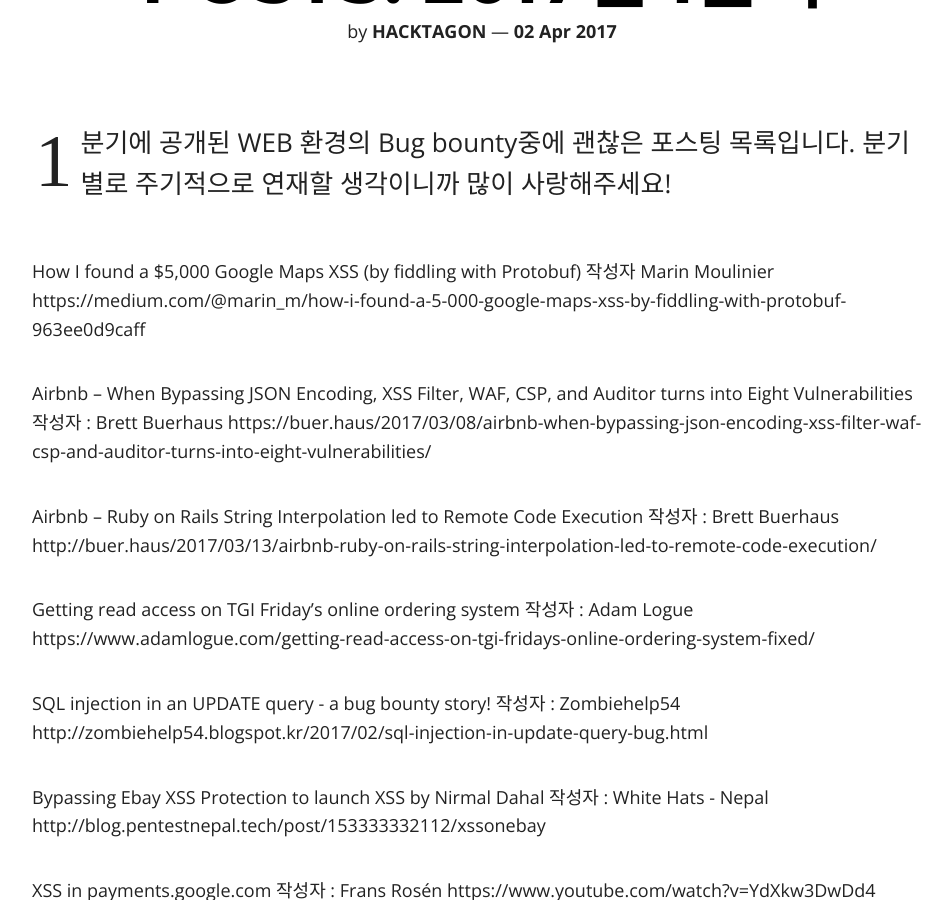
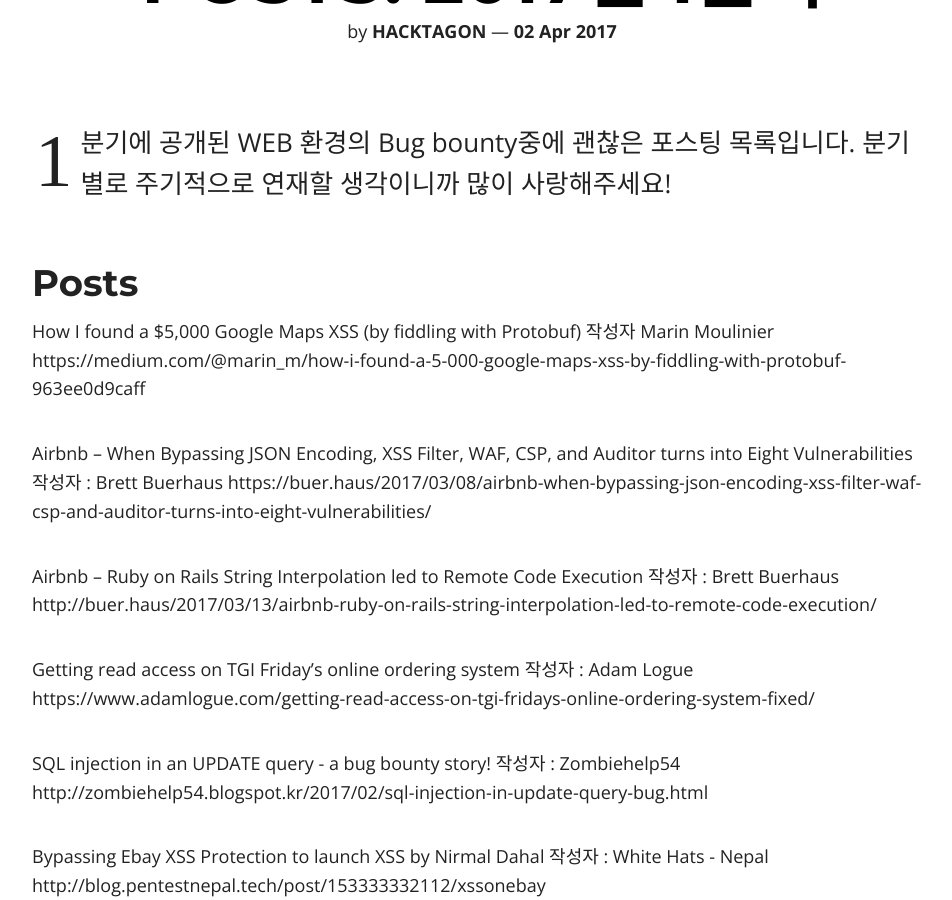
Before and after one commit to hacktagon/hacktagon.github.io, a Jekyll site: the page built from _posts/2017-04-02-Real_World_WEB_HACKING_Posts.md, in a window 1280 px wide and 900 px high, scrolled down 337 px. Shown: the whole window, without its empty margins (158-1110 px from the left). Built offline with Jekyll 4.4.1, drawn with Linux system fonts in a browser that asks for light colours; nearby versions of some CDN libraries; library files that are not in the unit come from our copies.

Commit message:
Update 2017-04-02-Real_World_WEB_HACKING_Posts.md

```diff
--- a/_posts/2017-04-02-Real_World_WEB_HACKING_Posts.md
+++ b/_posts/2017-04-02-Real_World_WEB_HACKING_Posts.md
@@ -10,6 +10,8 @@
 
 1분기에 공개된 WEB 환경의 Bug bounty중에 괜찮은 포스팅 목록입니다. 분기별로 주기적으로 연재할 생각이니까 많이 사랑해주세요!
 
+
+## Posts
 How I found a $5,000 Google Maps XSS (by fiddling with Protobuf)
 작성자 Marin Moulinier
 https://medium.com/@marin_m/how-i-found-a-5-000-google-maps-xss-by-fiddling-with-protobuf-963ee0d9caff
```
